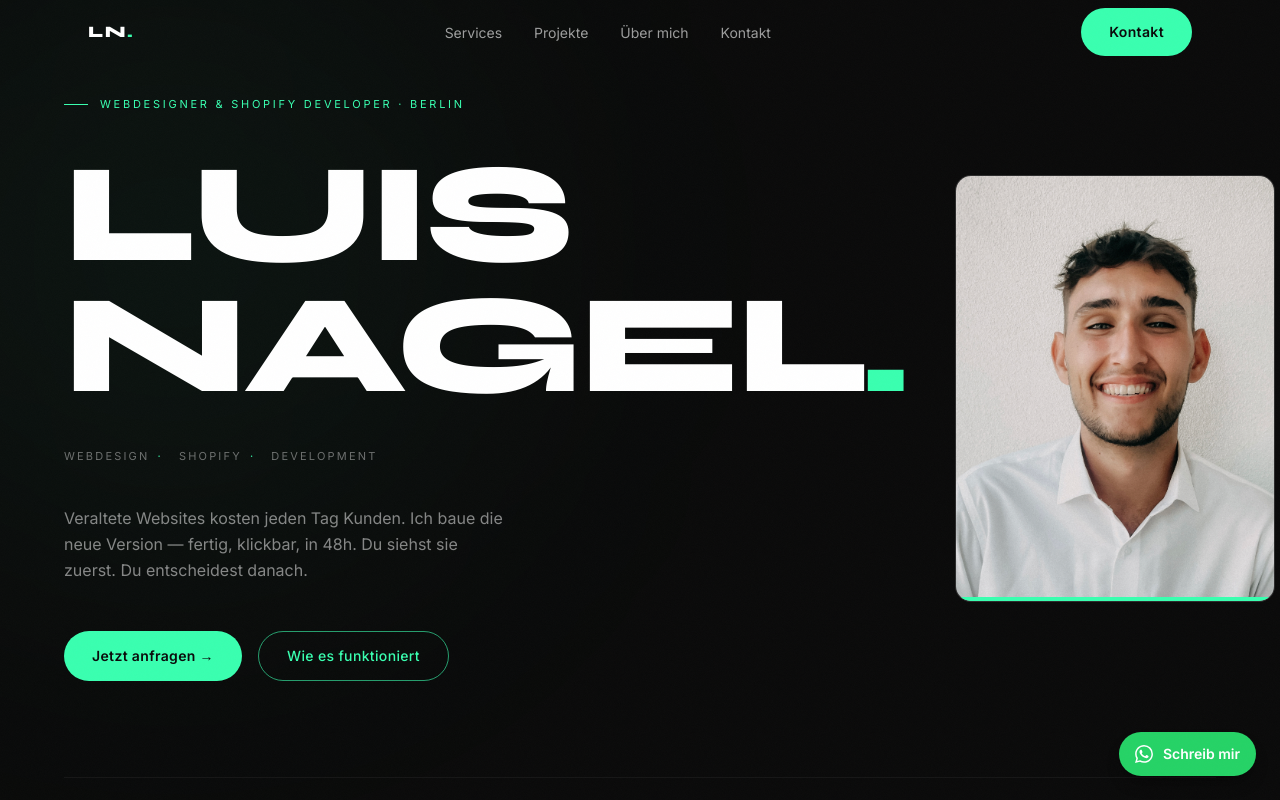
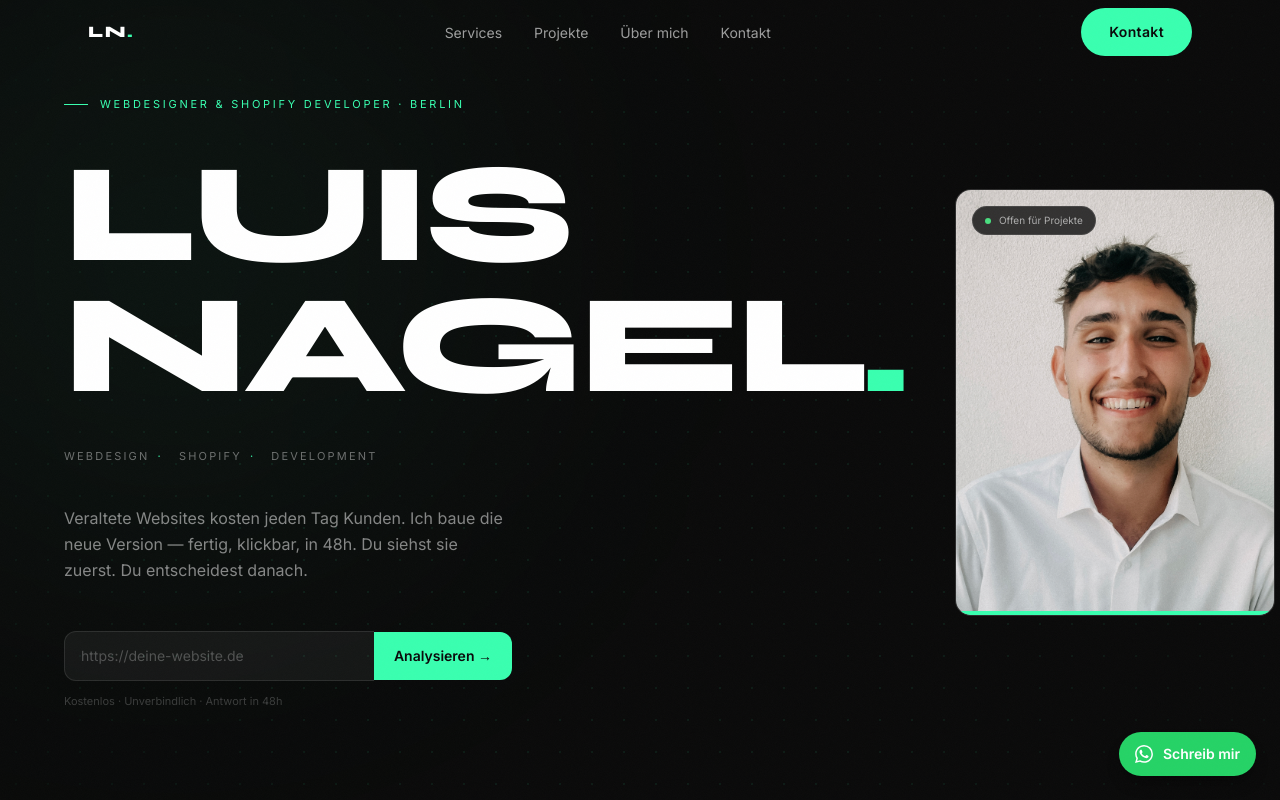
Before and after one commit to luisnl-dot/luis-portfolio, a Next.js app: page / in a window 1280 px wide. Shown: the top 800 px of the page. Built offline with nearby package versions, Linux system fonts and the light colour scheme.

Commit message:
Visual upgrade: hero URL form, dot grid, social proof badge, process line

```diff
--- a/components/sections/Hero.tsx
+++ b/components/sections/Hero.tsx
@@ -3,7 +3,59 @@
 import { motion, useInView } from "framer-motion";
 import { useRef, useEffect, useState } from "react";
 import Image from "next/image";
-import Button from "@/components/ui/Button";
+
+function HeroUrlInput() {
+  const [url, setUrl] = useState("");
+  const [sent, setSent] = useState(false);
+  const [loading, setLoading] = useState(false);
+
+  async function handleSubmit(e: React.FormEvent) {
+    e.preventDefault();
+    if (!url) return;
+    setLoading(true);
+    try {
+      await fetch("https://formspree.io/f/mreogkkk", {
+        method: "POST",
+        body: JSON.stringify({ website: url, source: "Hero" }),
+        headers: { "Content-Type": "application/json", Accept: "application/json" },
+      });
+      setSent(true);
+    } catch {
+      // fallback: scroll to contact
+      document.getElementById("contact")?.scrollIntoView({ behavior: "smooth" });
+    }
+    setLoading(false);
+  }
+
+  if (sent) {
+    return (
+      <div className="flex items-center gap-3 px-5 py-3.5 rounded-xl bg-accent/10 border border-accent/30 w-fit">
+        <span className="w-2 h-2 rounded-full bg-accent animate-pulse" />
+        <span className="font-inter text-sm text-accent">Erhalten — ich melde mich in 48h!</span>
+      </div>
+    );
+  }
+
+  return (
+    <form onSubmit={handleSubmit} className="flex items-center gap-0 max-w-md">
+      <input
+        type="url"
+        value={url}
+        onChange={(e) => setUrl(e.target.value)}
+        required
+        placeholder="https://deine-website.de"
+        className="flex-1 bg-white/5 border border-white/10 border-r-0 rounded-l-xl px-4 py-3.5 font-inter text-sm text-white placeholder-white/25 focus:outline-none focus:border-accent/50 transition-colors"
+      />
+      <button
+        type="submit"
+        disabled={loading}
+        className="bg-accent text-background font-inter font-semibold text-sm px-5 py-3.5 rounded-r-xl hover:bg-accent-light transition-colors whitespace-nowrap disabled:opacity-60"
+      >
+        {loading ? "..." : "Analysieren →"}
+      </button>
+    </form>
+  );
+}
 
 function useCountUp(target: number, duration = 1800, startOnView = true) {
   const [count, setCount] = useState(0);
@@ -37,10 +89,25 @@ export default function Hero() {
   const isInView = useInView(statsRef, { once: true });
   return (
     <section className="relative min-h-screen flex flex-col justify-center overflow-hidden px-6 pt-24 pb-20">
+      {/* Dot grid background */}
+      <div
+        aria-hidden
+        className="absolute inset-0 pointer-events-none"
+        style={{
+          backgroundImage: "radial-gradient(circle, rgba(57,255,176,0.07) 1px, transparent 1px)",
+          backgroundSize: "32px 32px",
+          maskImage: "radial-gradient(ellipse 80% 80% at 50% 50%, black 40%, transparent 100%)",
+          WebkitMaskImage: "radial-gradient(ellipse 80% 80% at 50% 50%, black 40%, transparent 100%)",
+        }}
+      />
       {/* Subtle background glow */}
       <div
         aria-hidden
         className="absolute top-[-5%] left-[-10%] w-[600px] h-[600px] rounded-full bg-accent/5 blur-[150px] pointer-events-none"
+      />
+      <div
+        aria-hidden
+        className="absolute bottom-[-10%] right-[-5%] w-[400px] h-[400px] rounded-full bg-accent/3 blur-[120px] pointer-events-none"
       />
 
       <div className="relative max-w-6xl mx-auto w-full">
@@ -103,19 +170,17 @@ export default function Hero() {
               Du siehst sie zuerst. Du entscheidest danach.
             </motion.p>
 
-            {/* CTAs */}
+            {/* Hero URL input */}
             <motion.div
               initial={{ opacity: 0, y: 12 }}
               animate={{ opacity: 1, y: 0 }}
               transition={{ duration: 0.5, delay: 0.65 }}
-              className="flex flex-wrap gap-4"
+              className="flex flex-col gap-3"
             >
-              <Button href="#contact" variant="primary">
-                Jetzt anfragen →
-              </Button>
-              <Button href="#process" variant="outline">
-                Wie es funktioniert
-              </Button>
+              <HeroUrlInput />
+              <p className="font-inter text-[11px] text-white/20">
+                Kostenlos · Unverbindlich · Antwort in 48h
+              </p>
             </motion.div>
           </div>
 
@@ -136,6 +201,16 @@ export default function Hero() {
               />
               {/* Green accent bar bottom */}
               <div className="absolute bottom-0 left-0 right-0 h-1 bg-accent" />
+              {/* Social proof badge */}
+              <div className="absolute top-4 left-4 flex items-center gap-2 bg-background/80 backdrop-blur-sm border border-white/10 px-3 py-1.5 rounded-full">
+                <span className="w-1.5 h-1.5 rounded-full bg-green-400 animate-pulse" />
+                <span className="font-inter text-[10px] text-white/60">Offen für Projekte</span>
+              </div>
+            </div>
+            {/* Floating stat badge */}
+            <div className="absolute -bottom-4 -left-4 bg-background border border-accent/30 px-4 py-2.5 rounded-xl shadow-xl">
+              <p className="font-syne font-extrabold text-accent text-lg leading-none">48h</p>
+              <p className="font-inter text-white/40 text-[10px] mt-0.5 uppercase tracking-wider">Prototyp</p>
             </div>
           </motion.div>
         </div>
--- a/components/sections/Process.tsx
+++ b/components/sections/Process.tsx
@@ -44,6 +44,11 @@ export default function Process() {
             <span className="text-accent">DANN ENTSCHEID.</span>
           </h2>
         </AnimatedSection>
+
+        {/* Connecting line — desktop only */}
+        <div aria-hidden className="hidden lg:block relative mb-0">
+          <div className="absolute top-[calc(50%-1px)] left-[16.5%] right-[16.5%] h-px bg-gradient-to-r from-transparent via-accent/20 to-transparent" />
+        </div>
 
         <div className="grid grid-cols-1 lg:grid-cols-3 gap-6">
           {steps.map((step, i) => (
```
